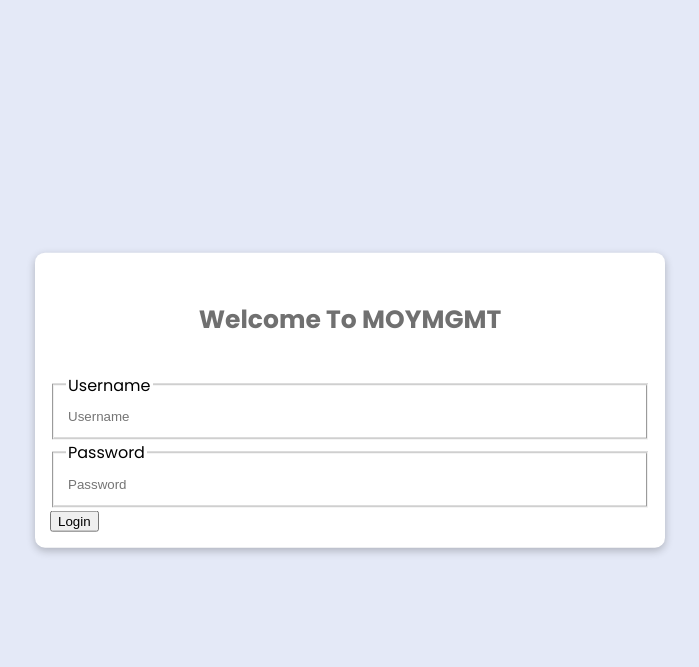
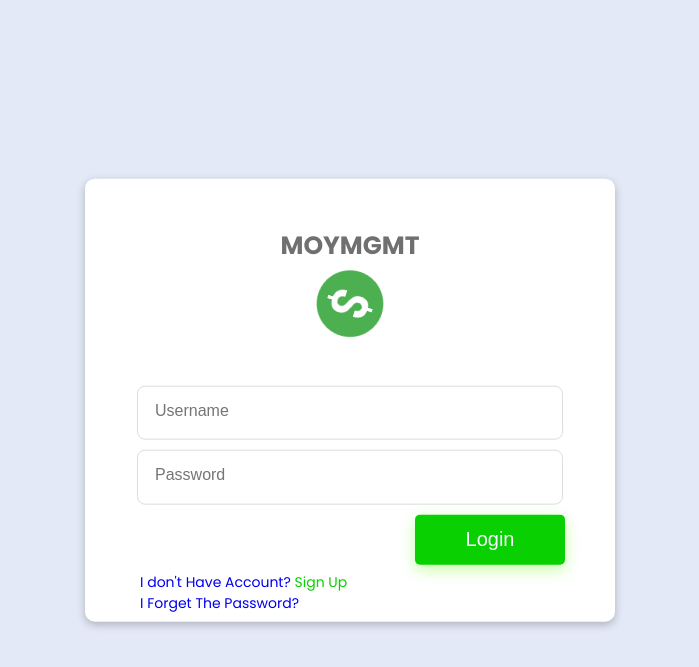
Before and after one commit to Wissemzeddini/MOYMGMT, a Flask app: page /login in a window 1280 px wide. Shown: the top 667 px of the page, without its empty margins (290-989 px from the left). Run offline with Flask 3, Linux system fonts and the light colour scheme.

Commit message:
login ui

```diff
--- a/static/login.css
+++ b/static/login.css
@@ -26,7 +26,7 @@ body{
     left: 50%;
     top: 50%;
     transform: translate(-50%, -50%);
-    width: 600px;
+    width: 500px;
     background-color: var(--sidebar-color);
     padding: 15px;
     border-radius: 10px;
@@ -37,9 +37,81 @@ body{
     font-size: 25px;
     color: var(--text-color);
 }
-fieldset{
-
-}
 .zone{
     border: none;
+    width: 80%;
+    height: 35px;
+    outline: none;
+    font-size: 16px;
+    margin-left: 3px;
 }
+.btn-login{
+    border: none;
+    margin-left: 63%;
+    width: 150px;
+    height: 50px;
+    background-color: var(--primary-color);
+    color: var(--primary-color-light);
+    font-size: 20px;
+    border-radius: 5px;
+    box-shadow: rgba(93, 255, 5, 0.35) 0px 5px 15px;
+    transition: var(--tran-06);
+}
+.btn-login:hover{
+    background: none;
+    border: 1px solid var(--primary-color);
+    color: var(--primary-color);
+    transition: var(--tran-06);
+    cursor: pointer;
+}
+fieldset{
+    margin-bottom: 10px;
+    width: 80%;
+    border-radius: 8px;
+    border: 1px solid var(--toggle-color);
+    transition: var(--tran-06);
+}
+legend{
+    font-size: 14px;
+    color: var(--text-color);
+    transition: var(--tran-06);
+}
+.row{
+    display: flex;
+    justify-content: center;
+    align-items: center;
+}
+.logo{
+    position: relative;
+    bottom: 35px;
+    width: 80px;
+    height: 80px;
+    animation: spin 2s infinite linear;
+}
+.logo:hover{
+    transform: rotate(90deg);
+    transition: var(--tran-06);
+}
+.bot-sec{
+    position: relative;
+    top: 7px;
+    margin-left: 8%;
+    font-size: 14px;
+}
+.bot-sec a{
+    text-decoration: none;
+}
+.bot-sec a:hover{
+    text-decoration: underline;
+}
+.bot-sec a span{
+    color: var(--primary-color);
+}
+@keyframes spin {
+    from {
+      transform: rotate(0deg);
+    }
+    to {
+      transform: rotate(360deg);
+    }
+  }
--- a/static/script.js
+++ b/static/script.js
@@ -24,3 +24,19 @@ modeSwitch.addEventListener("click" , () =>{
 
     }
 });
+
+function legand(id){
+    elm = document.getElementById(id);
+    var hasLegend = elm.querySelector("legend") !== null;
+    if (! hasLegend) {
+        elm.innerHTML += "<legend>"+id+"</legend>";
+        if (id=="Username"){
+            document.getElementById("user").placeholder = "";
+            document.getElementById("user").focus();
+        }
+        else{
+            document.getElementById("pass").placeholder = "";
+            document.getElementById("pass").focus();
+        }
+    }
+}
--- a/templates/login.html
+++ b/templates/login.html
@@ -3,21 +3,36 @@
 <head>
     <meta charset="UTF-8">
     <meta name="viewport" content="width=device-width, initial-scale=1.0">
+    <link rel="shortcut icon" href="../static/icons8-money-96.png" type="image/x-icon">
     <link rel="stylesheet" href="{{ url_for('static',filename='login.css') }}">
+    <script src="{{ url_for('static',filename='script.js') }}"></script>
     <title>Login</title>
 </head>
 <body>
     <div class="card">
-        <h4 class="title-lv2">Welcome To MOYMGMT</h4>
-        <fieldset>
-            <legend>Username</legend>
-            <input type="text" name="username" placeholder="Username" class="zone">
-        </fieldset>
-        <fieldset>
-            <legend>Password</legend>
-            <input type="password" name="password" placeholder="Password" class="zone">
-        </fieldset>
-        <input type="submit" value="Login" class="btn-login">
+        <h4 class="title-lv2">MOYMGMT</h4>
+        <center>
+            <img src="{{ url_for('static',filename='icons8-money-96.png') }}" class="logo">
+        </center>
+        <form action="" method="POST">
+            <div class="row">
+                <fieldset id="Username">
+                    <input type="email" name="username" id="user" placeholder="Username" class="zone" onclick="legand('Username')">
+                </fieldset>
+            </div>
+            <div class="row">
+                <fieldset id="Password">
+                    <input type="password" name="password" id="pass" placeholder="Password" class="zone" onclick="legand('Password')" pattern="^(?=.*\d)(?=.*[a-z])(?=.*[A-Z]).{8,}$">
+                </fieldset>
+            </div>
+            <input type="submit" value="Login" class="btn-login">
+        </form>
+        <div class="bot-sec">
+            <a href="#">I don't Have Account? <span>Sign Up</span></a>
+        </div>
+        <div class="bot-sec">
+            <a href="#">I Forget The Password?</a>
+        </div>
     </div>
 </body>
 </html>
```
Also changed, not shown: static/style.css (line endings or trailing spaces).
